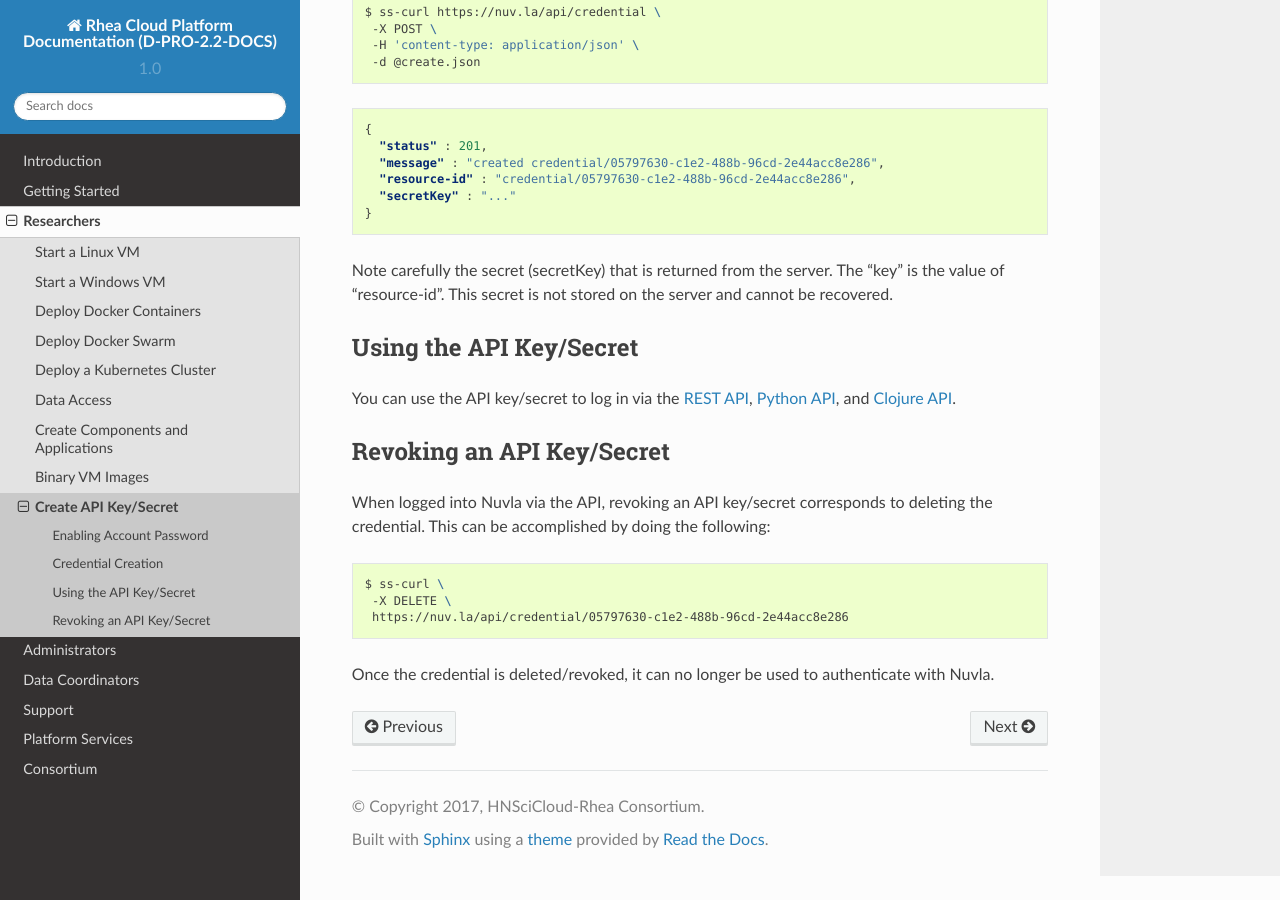
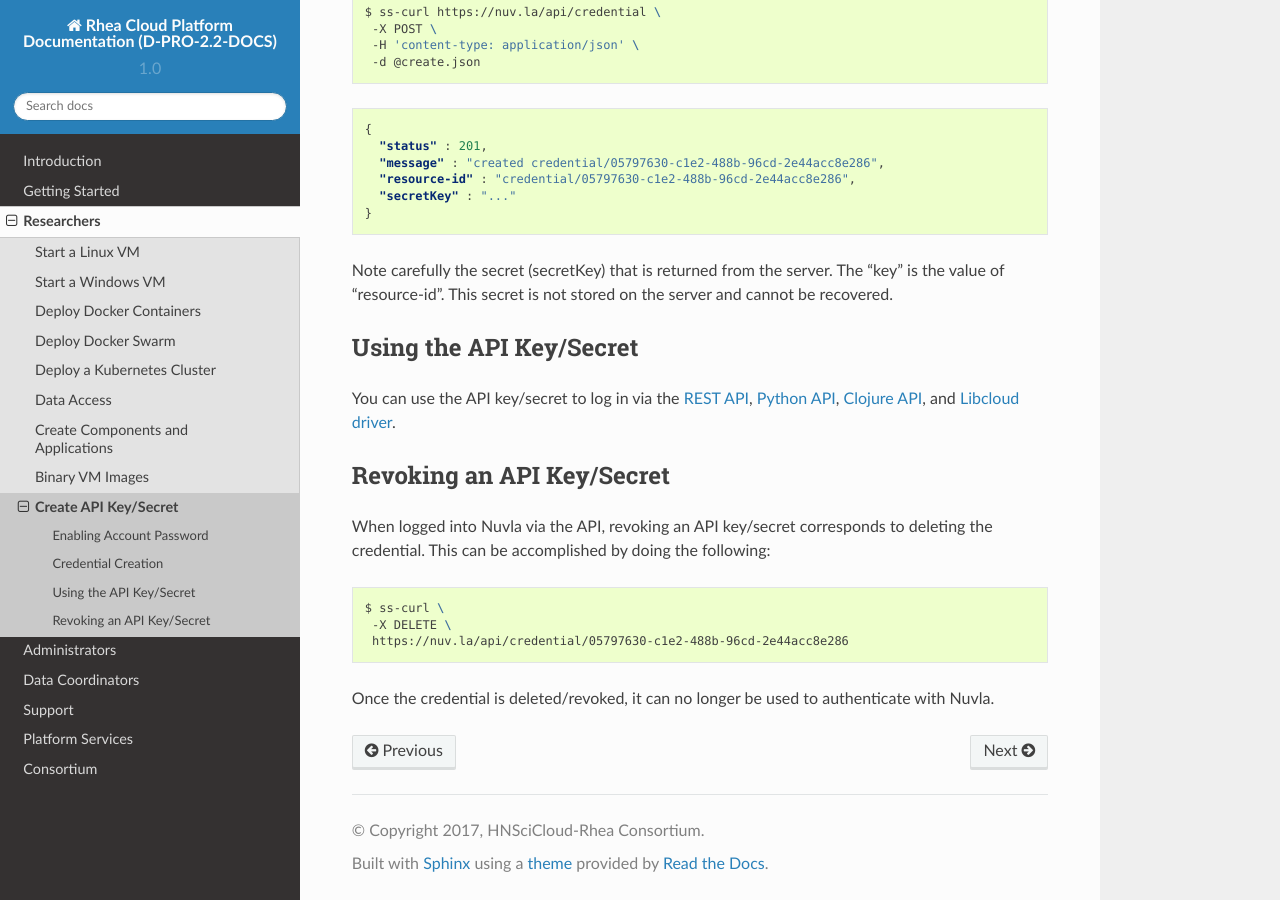
Before and after one commit to teamputtygen/hn-docs, a Sphinx documentation site: the page built from docs/researcher/api-key.rst, in a window 1280 px wide and 900 px high, scrolled down 2951 px. Built offline with Sphinx 7.4.7 and the Read the Docs theme 2.0.0, drawn with Linux system fonts in a browser that asks for light colours.

Commit message:
add reference to liblcoud driver

```diff
--- a/docs/researcher/api-key.rst
+++ b/docs/researcher/api-key.rst
@@ -141,8 +141,8 @@ Using the API Key/Secret
 
 You can use the API key/secret to log in via the `REST API
 <http://ssapi.sixsq.com/#session-(cimi)>`_, `Python API
-<https://slipstream.github.io/SlipStreamPythonAPI/>`_, and `Clojure
-API <http://slipstream.github.io/SlipStreamClojureAPI/>`_.
+<https://slipstream.github.io/SlipStreamPythonAPI/>`_, `Clojure
+API <http://slipstream.github.io/SlipStreamClojureAPI/>`_, and `Libcloud driver <https://slipstream.github.io/slipstream-libcloud-driver/>`_.
 
 
 Revoking an API Key/Secret
--- a/docs/service-docs.rst
+++ b/docs/service-docs.rst
@@ -10,6 +10,7 @@ Nuvla (SlipStream)
 - `General Nuvla Information <http://sixsq.com/services/nuvla>`_
 - `SlipStream User Documentation <http://ssdocs.sixsq.com>`_
 - `SlipStream API Documentation <http://ssapi.sixsq.com>`_
+- `SlipStream Libcloud Driver Documentation <https://slipstream.github.io/slipstream-libcloud-driver/>`_
 
 Onedata
 -------
```
